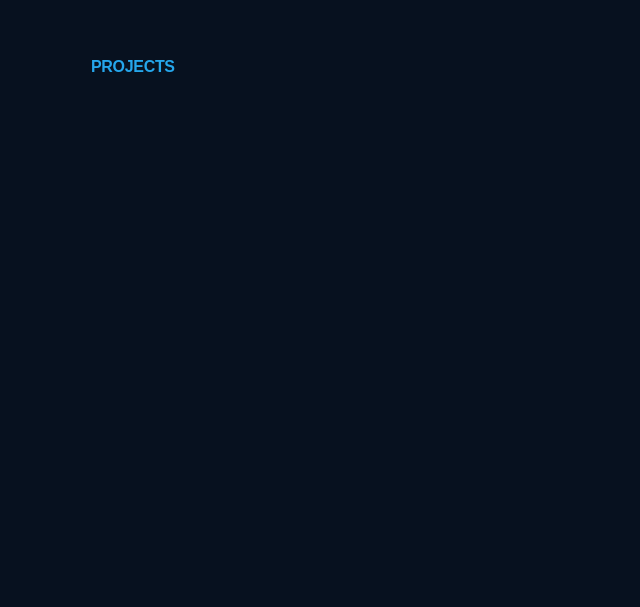
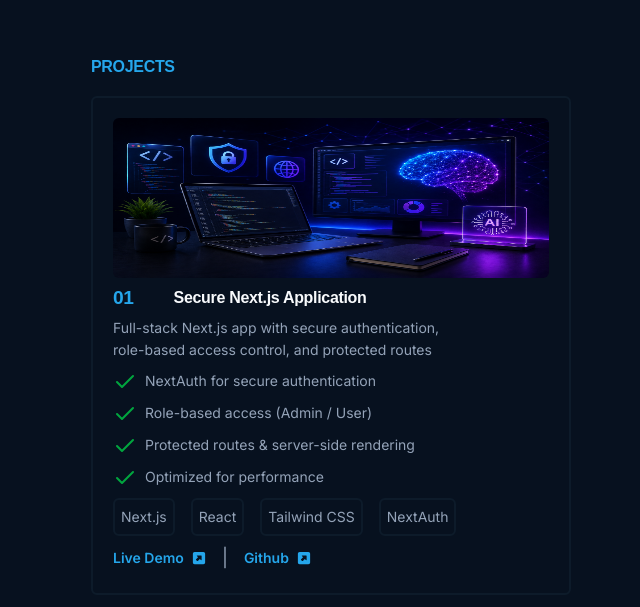
Before and after one commit to MJOSH-119900/micah-nextjs-portfolio, a Next.js app: page / in a window 1280 px wide. Shown: the part 2730-3337 px from the top of the page, without its empty margins (37-677 px from the left). Before the commit the page ends 2906 px from the top, so only its background shows below. Built offline with nearby package versions, Linux system fonts and the light colour scheme.

Commit message:
completed one project card

```diff
--- a/app/(public)/landing-sections/Projects.tsx
+++ b/app/(public)/landing-sections/Projects.tsx
@@ -1,18 +1,91 @@
-import React from 'react'
+import { Check } from "lucide-react";
+import Image from "next/image";
+import Link from "next/link";
+import React from "react";
+import { FaSquareUpRight } from "react-icons/fa6";
 
 const Projects = () => {
   return (
     <div id="experience" className="py-20">
-          <div className="w-[80%] mx-auto mt-15">
-            <h4 className="text-[#25a6eb] tracking-wider uppercase mb-5">
-              projects
-            </h4>
-            <div className="">
+      <div className="w-[80%] mx-auto mt-15">
+        <h4 className="text-[#25a6eb] tracking-wider uppercase mb-5">
+          projects
+        </h4>
+        <div className="grid grid-cols-1 md:grid-cols-3">
+            {/* 1st */}
+          <div className="min-w-120 flex flex-col gap-2 border-2 border-[#0D1B2A] rounded-md p-5">
+            <Image
+              src="/images/person1.png"
+              alt=""
+              width={1000}
+              height={50}
+              className="w-full max-w-md max-h-40 object-full rounded-md "
+            />
+            <div className="flex items-center gap-10">
+              <h3 className="text-[#25a6eb]">01</h3>
+              <h4>Secure Next.js Application</h4>
+            </div>
+            <p className="text-[14px] text-[#94A3B8]">
+              Full-stack Next.js app with secure authentication, <br />{" "}
+              role-based access control, and protected routes
+            </p>
 
+            <div className="flex flex-col text-[#94A3B8] items-start gap-2">
+              <div className="flex items-center gap-2">
+                <Check className="text-green-600" />
+                <p className="text-[14px]">
+                  NextAuth for secure authentication
+                </p>
+              </div>
+              <div className="flex items-center gap-2">
+                <Check className="text-green-600" />
+                <p className="text-[14px]">Role-based access (Admin / User)</p>
+              </div>
+              <div className="flex items-center gap-2">
+                <Check className="text-green-600" />
+                <p className="text-[14px]">
+                  Protected routes & server-side rendering
+                </p>
+              </div>
+              <div className="flex items-center gap-2">
+                <Check className="text-green-600" />
+                <p className="text-[14px]">Optimized for performance</p>
+              </div>
+              <div className="flex flex-1 shrink-0 items-center gap-4">
+                <div className="border-2 border-[#0D1B2A] p-1.5 rounded-md">
+                  <p className="text-[14px] text-[#94A3B8]">Next.js</p>
+                </div>
+                <div className="border-2 border-[#0D1B2A] p-1.5 rounded-md">
+                  <p className="text-[14px] text-[#94A3B8]">React</p>
+                </div>
+                <div className="border-2 border-[#0D1B2A] p-1.5 rounded-md">
+                  <p className="text-[14px] text-[#94A3B8]">Tailwind CSS</p>
+                </div>
+                <div className="border-2 border-[#0D1B2A] p-1.5 rounded-md">
+                  <p className="text-[14px] text-[#94A3B8]">NextAuth</p>
+                </div>
+              </div>
+              <div className="flex items-center gap-4">
+                <Link
+                  href="#"
+                  className="flex items-center text-[14px] text-[#25a6eb] font-semibold gap-2"
+                >
+                  Live Demo <FaSquareUpRight />
+                </Link>{" "}
+                |
+                <Link
+                  href="#"
+                  className="flex items-center text-[14px] text-[#25a6eb] font-semibold gap-2"
+                >
+                  Github <FaSquareUpRight />
+                </Link>
+              </div>
             </div>
           </div>
         </div>
-  )
-}
+      </div>
+    </div>
+  );
+};
 
-export default Projects
+export default Projects;
```
